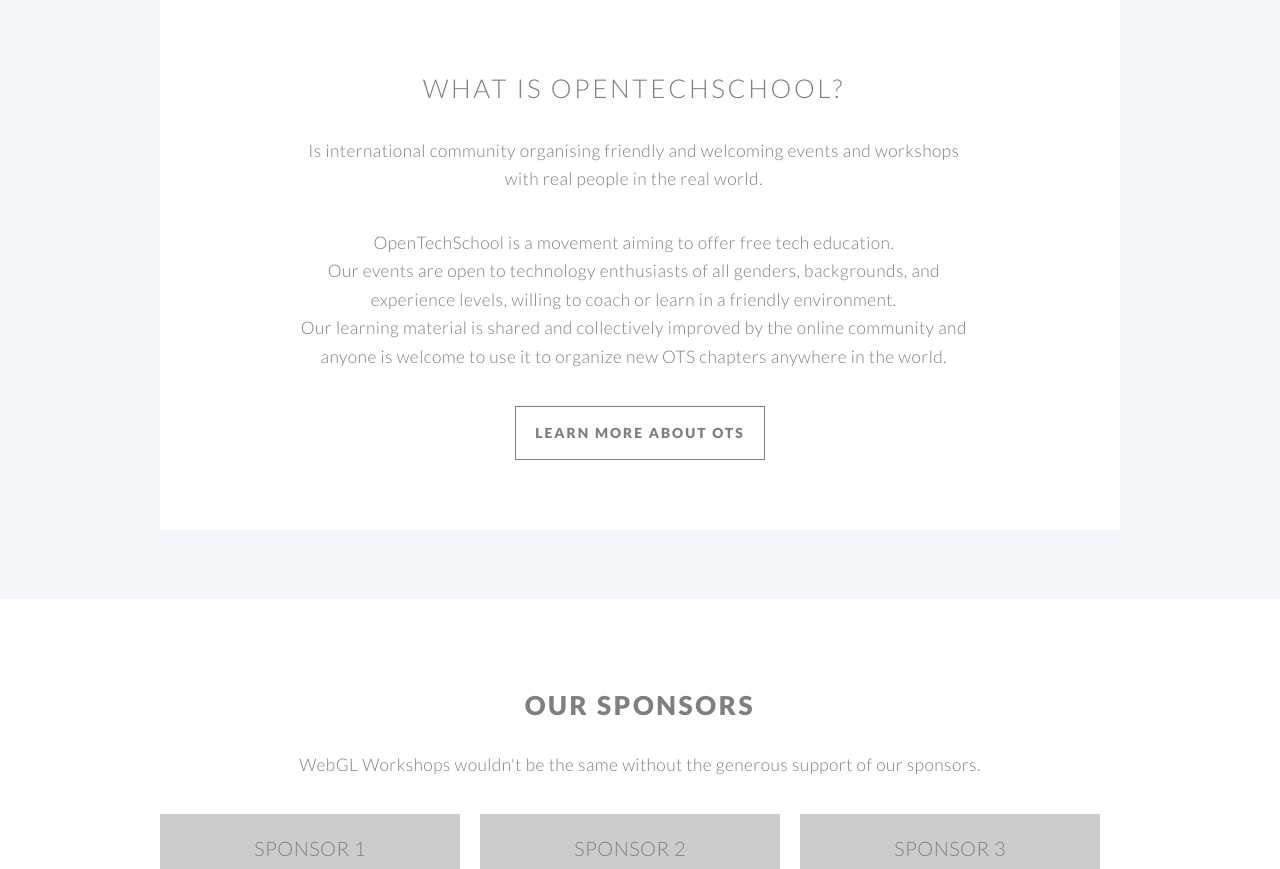
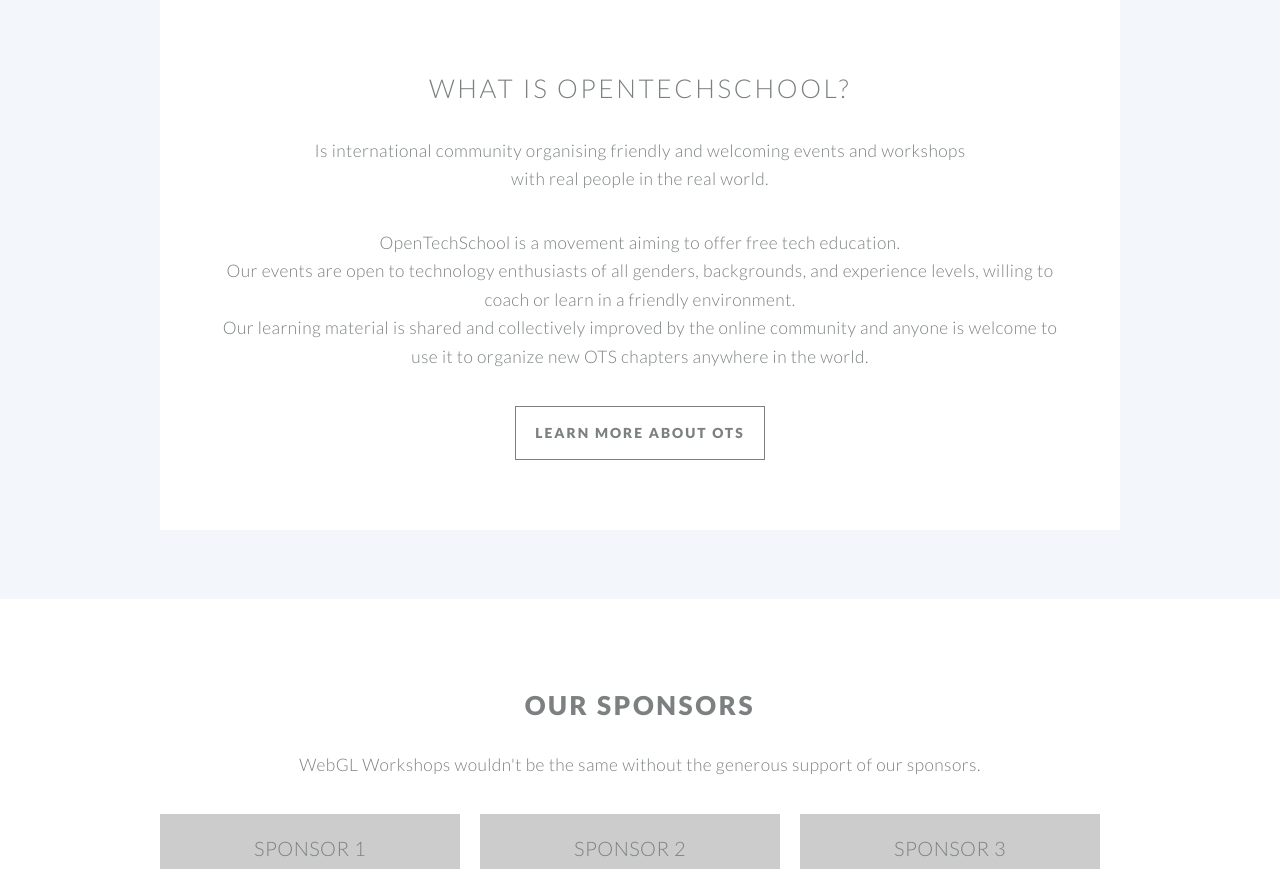
Before and after one commit to 3DWeb-cc/webgl-website, a plain HTML site: page html5up-twenty/index.html in a window 1280 px wide. Shown: the part 2038-2907 px from the top of the page. Drawn offline with nearby package versions, Linux system fonts and the light colour scheme.

Commit message:
quick fix

```diff
--- a/html5up-twenty/index.html
+++ b/html5up-twenty/index.html
@@ -136,8 +136,8 @@
 
 				<a name="about"></a>
 				<section class="wrapper style3 container special" id="about">
-					<header class="special container">
-						<div class="shorter">
+					<header class="special">
+						<div class="">
 						<h2> What is OpenTechSchool?</h2>
 						<br />
 						<p>Is international community organising friendly and welcoming events and workshops <br />with real people in the real world.</p>
```
